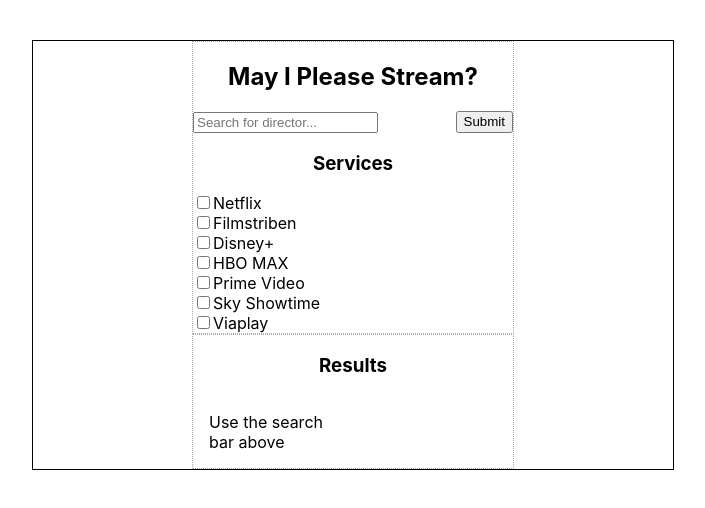
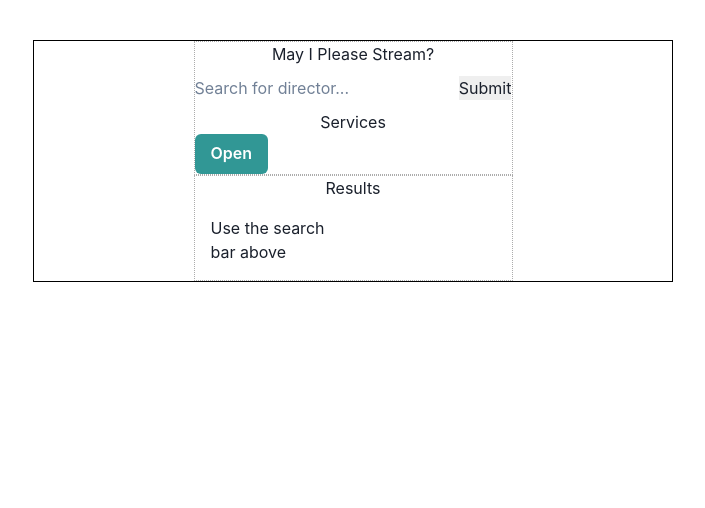
Before and after one commit to JakobSchauser/MayIPleaseStream, a React (Create React App) app in the folder may-i-please-stream/: page / in a window 1280 px wide. Shown: the top 508 px of the page, without its empty margins (287-992 px from the left). Built offline with nearby package versions, Linux system fonts and the light colour scheme.

Commit message:
Added Chakra

```diff
--- a/may-i-please-stream/package.json
+++ b/may-i-please-stream/package.json
@@ -4,9 +4,13 @@
   "private": true,
   "proxy": "http://127.0.0.1:5000/",
   "dependencies": {
+    "@chakra-ui/react": "^2.8.0",
+    "@emotion/react": "^11.11.1",
+    "@emotion/styled": "^11.11.0",
     "@testing-library/jest-dom": "^5.17.0",
     "@testing-library/react": "^13.4.0",
     "@testing-library/user-event": "^13.5.0",
+    "framer-motion": "^10.16.1",
     "react": "^18.2.0",
     "react-dom": "^18.2.0",
     "react-scripts": "5.0.1",
--- a/may-i-please-stream/src/App.js
+++ b/may-i-please-stream/src/App.js
@@ -1,11 +1,41 @@
 import {useState} from 'react';
 // import {useEffect} from 'react';
+import * as React from 'react'
+
+// 1. import `ChakraProvider` component
+import { ChakraProvider } from '@chakra-ui/react'
+import { Checkbox, CheckboxGroup } from '@chakra-ui/react'
+import { Card, CardHeader, CardBody, CardFooter } from '@chakra-ui/react'
+import {
+  Drawer,
+  DrawerBody,
+  DrawerFooter,
+  DrawerHeader,
+  DrawerOverlay,
+  DrawerContent,
+  DrawerCloseButton,
+} from '@chakra-ui/react'
+import { Button } from '@chakra-ui/react'
+import { Input } from '@chakra-ui/react'
+import { useDisclosure } from '@chakra-ui/react'
+import { VStack } from '@chakra-ui/react'
+
 
 export default function App() {
+  // 2. Wrap ChakraProvider at the root of your app
+  return (
+    <ChakraProvider>
+      <MainApp />
+    </ChakraProvider>
+  )
+}
+
+
+function MainApp() {
   const [services, setServices] = useState(Array(7).fill(false));
   const [data, setData] = useState([{"title":"Use the search bar above","services":""}]);
   // const [search, setSearch] = useState("");
-
+  let availableServices = ["Netflix", "Filmstriben", "Disney+", "HBO MAX", "Prime Video", "Sky Showtime", "Viaplay"];
   function handleTickboxCheck(i) {
     var newServices = services.slice();
     var a = 1;
@@ -16,6 +46,7 @@
 
 
   function onSubmit(event) {
+
     event.preventDefault();
     // Using fetch to fetch the api from
     // flask server it will be redirected to proxy
@@ -60,13 +91,7 @@
         <h2 className='title'>May I Please Stream?</h2>
         <SearchBar handleSubmit = {onSubmit}/>
         <h3 className='title'> Services</h3>
-        <ServiceCheckbox service="Netflix"      handleTickboxCheck={() => handleTickboxCheck(0)}/>
-        <ServiceCheckbox service="Filmstriben"  handleTickboxCheck={() => handleTickboxCheck(1)}/>
-        <ServiceCheckbox service="Disney+"  handleTickboxCheck={() => handleTickboxCheck(2)}/>
-        <ServiceCheckbox service="HBO MAX"      handleTickboxCheck={() => handleTickboxCheck(3)}/>
-        <ServiceCheckbox service="Prime Video"  handleTickboxCheck={() => handleTickboxCheck(4)}/>
-        <ServiceCheckbox service="Sky Showtime"  handleTickboxCheck={() => handleTickboxCheck(5)}/>
-        <ServiceCheckbox service="Viaplay"      handleTickboxCheck={() => handleTickboxCheck(6)}/>
+        <DrawerExample services={ availableServices } handleTickboxCheck= { handleTickboxCheck }/>
       </div>
     <div className="results-frame">
       <h3 className='title'>Results</h3>
@@ -95,7 +120,6 @@
 }
 
 function SearchBar({handleSubmit}) {
-
   return (
     <>
     <form className="search-bar" onSubmit={handleSubmit}>
@@ -108,20 +132,58 @@
   );
 }
 
+
+function DrawerExample({services , handleTickboxCheck}) {
+  const { isOpen, onOpen, onClose } = useDisclosure()
+  const btnRef = React.useRef()
+
+  return (
+    <>
+      <Button ref={btnRef} colorScheme='teal' onClick={onOpen}>
+        Open
+      </Button>
+
+      <Drawer
+        isOpen={isOpen}
+        placement='left'
+        onClose={onClose}
+        finalFocusRef={btnRef}
+      >
+        <DrawerOverlay />
+        <DrawerContent>
+          <DrawerCloseButton />
+          <DrawerHeader>Create your account</DrawerHeader>
+
+          <DrawerBody>
+            <CheckboxGroup colorScheme='teal' defaultValue={['Netflix']}>
+              <VStack align='start'>
+                {services.map(function (item, i){
+                  if(item){
+                    return <ServiceCheckbox service={item} handleTickboxCheck={() => handleTickboxCheck(i)}/>
+                  }
+                })}
+              </VStack>
+          </CheckboxGroup>
+          </DrawerBody>
+
+          <DrawerFooter>
+            <Button variant='outline' mr={3} onClick={onClose}>
+              Cancel
+            </Button>
+            <Button colorScheme='blue'>Save</Button>
+          </DrawerFooter>
+        </DrawerContent>
+      </Drawer>
+    </>
+  )
+}
+
+
 function ServiceCheckbox({service, handleTickboxCheck}) {
   // const [checked, setChecked] = useState(false);
   return (
 
-    <div className="serviceCheckbox">
-      <label>
-      <input
-        type="checkbox"
-        onChange={handleTickboxCheck}
-        />
-      {service}
-      </label>
+    <Checkbox onChange={handleTickboxCheck} > {service} </Checkbox>
 
-
-    </div>
   );
 }
```
Also changed, not shown: 1 other file (tests, documents, lock files or other folders).
